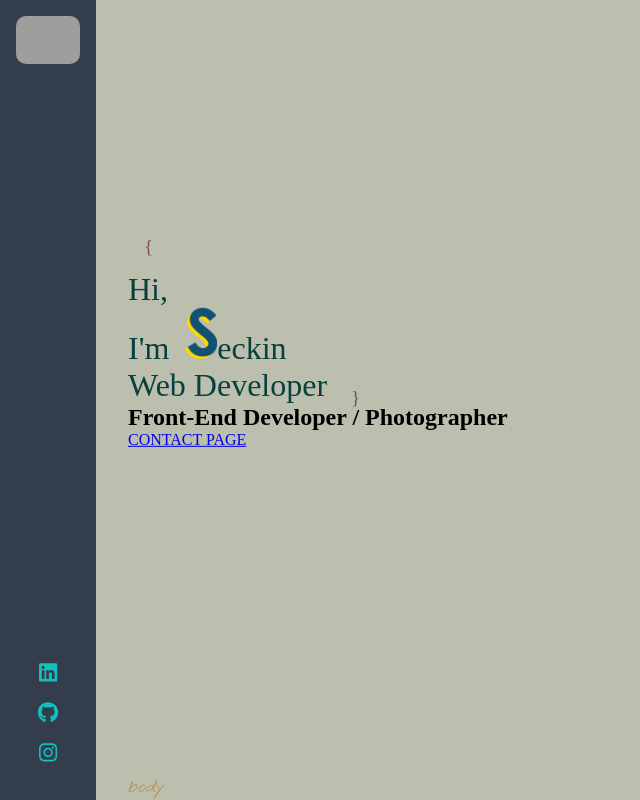
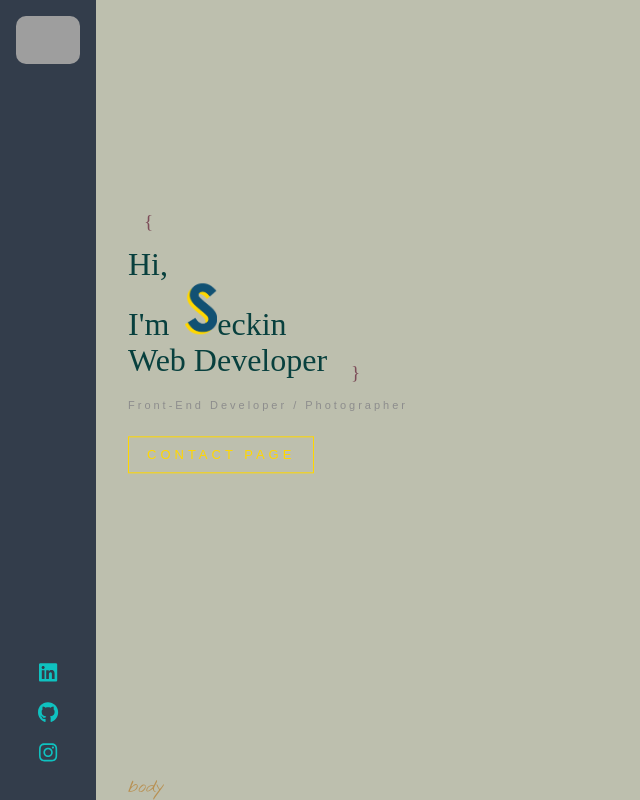
Before and after one commit to Franseck/PortfolioPage, a React (Create React App) app: page / in a window 1280 px wide. Shown: the whole page, without its empty margins (0-640 px from the left). Built offline with nearby package versions, Linux system fonts and the light colour scheme; grey boxes are pictures that could not be loaded; a web font is replaced by a local one.

Commit message:
home styling

```diff
--- a/src/scss/home.scss
+++ b/src/scss/home.scss
@@ -58,5 +58,30 @@
     }
 }
 h2{
+    color: #8d8d8d;
+    margin-top: 20px;
+    font-weight: 400;
+    font-size: 11px;
+    font-family: sans-serif;
+    letter-spacing: 3px;
+    animation: fadeIn 1s 1.8s backwards;
+}
+.flat-button {
+    color: #ffd700;
+    font-size: 13px;
+    font-weight: 400;
+    letter-spacing: 4px;
+    font-family: sans-serif;
+    text-decoration: none;
+    padding: 10px 18px;
+    border: 1px solid #ffd700;
+    margin-top: 25px;
+    float: left;
+    animation: fadeInAnimation 1s 1.8s backwards;
+    white-space: nowrap;
 
-}
+    &:hover {
+      background: #ffd700;
+      color: #333;
+    }
+  }
```
